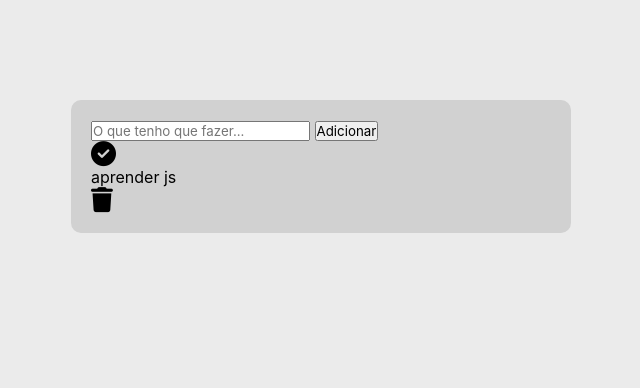
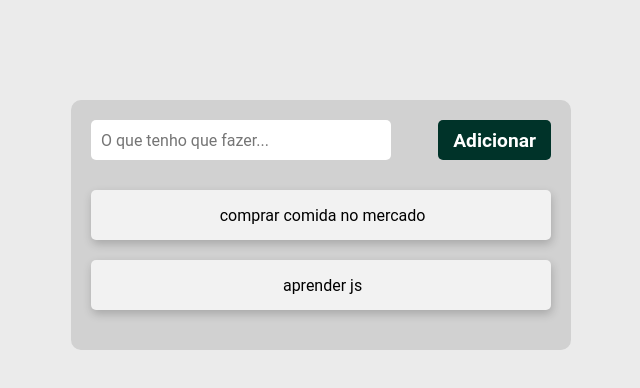
Before and after one commit to VictorCarnavali/projetos, a plain HTML site: page p09-to do/index.html in a window 1280 px wide. Shown: the whole page, without its empty margins (319-959 px from the left). Drawn offline with Linux system fonts and the light colour scheme.

Commit message:
finish css

```diff
--- a/p09-to do/index.html
+++ b/p09-to do/index.html
@@ -16,11 +16,17 @@
 <body>
     <div class="container">
         <input class="input-task" placeholder="O que tenho que fazer...">
-        <button class="button-task">Adicionar</button>
+        <button class="button-add-task">Adicionar</button>
 
-        <ul>
+        <ul class="list-task">
 
-            <li>
+            <li class="task">
+                <i class="fa-solid fa-circle-check"></i>
+                <p>comprar comida no mercado</p>
+                <i class="fa-solid fa-trash"></i>
+            </li>
+
+            <li class="task">
                 <i class="fa-solid fa-circle-check"></i>
                 <p>aprender js</p>
                 <i class="fa-solid fa-trash"></i>
--- a/p09-to do/style.css
+++ b/p09-to do/style.css
@@ -2,7 +2,8 @@
     margin: 0;
     padding: 0;
     box-sizing: border-box;
-    font-family: -apple-system, BlinkMacSystemFont, 'Segoe UI', Roboto, sans-serif;
+    font-family: Roboto, sans-serif;
+    outline: none;
 }
 
 body {
@@ -17,10 +18,69 @@ body {
     margin: 100px auto 0;
 }
 
+.input-task {
+    border: none;
+    border-radius: 5px;
+    width: 300px;
+    height: 40px;
+    padding-left: 10px;
+    font-size: 1em;
+}
+
+.button-add-task {
+    border: none;
+    border-radius: 5px;
+    height: 40px;
+    background-color: #003329;
+    color: #FFF;
+    font-size: 1.2em;
+    padding: 0 15px;
+    cursor: pointer;
+    float: right;
+    font-weight: 700;
+}
+
+.button-add-task:hover {
+    opacity: 0.8;
+}
+
+.button-add-task:active {
+    opacity: 0.6;
+}
+
+.list-task {
+    width: 100%;
+    list-style: none;
+    margin-top: 30px;
+}
+
+.task {
+    background-color: #F2F2F2;
+    border-radius: 5px;
+    box-shadow: 1px 4px 10px rgba(0, 0, 0, 0.2);
+    height: 50px;
+    display: flex;
+    align-items: center;
+    justify-content: space-between;
+    padding: 0 15px;
+    margin-bottom: 20px;
+    cursor: pointer;
+}
+
+.task:hover i{
+    opacity: 1;
+}
+
 i {
     font-size: 25px;
+    opacity: 0;
+    transition: opacity 0.3s ease-in-out;
 }
 
-ul li{
-    list-style-type: none;
+.fa-circle-check {
+    color: rgb(83, 177, 83);
 }
+
+.fa-trash {
+    color: rgb(255, 94, 94);
+}
```
